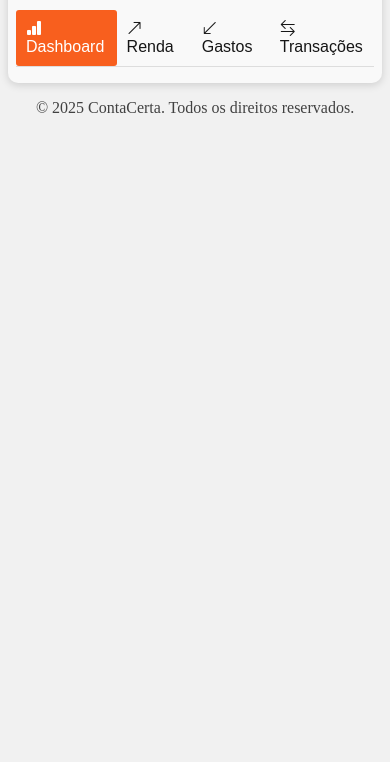
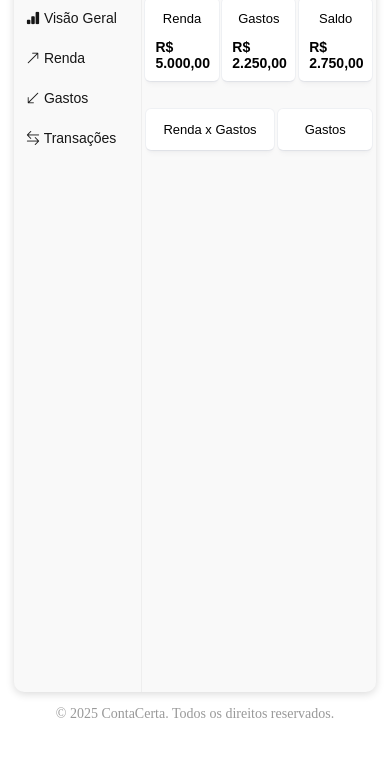
Before and after one commit to iansergio/fabrica-de-software, a plain HTML site: page index.html in a window 390 px wide. Shown: the part 82-844 px from the top of the page. Drawn offline with nearby package versions, Linux system fonts and the light colour scheme.

Commit message:
fix css and structure

```diff
--- /dev/null
+++ b/css/general.css
@@ -0,0 +1,67 @@
+.container {
+    display: flex;
+    align-items: center;
+    justify-content: space-evenly;
+    margin-bottom: 2em;
+}
+
+section {
+    width: 75%;
+}
+
+section h3 {
+    font-size: 15px;
+    font-weight: normal;
+    text-align: center;
+    padding: 0;
+}
+
+section p {
+    font-size: 20px;
+    margin: 10px;
+    padding: 0;
+    font-weight: bold;
+}
+
+.container .info-item {
+    width: 31.2%;
+    border-radius: 5px;
+    background-color: #ffffff;
+    box-shadow: rgba(14, 63, 126, 0.04) 0px 0px 0px 1px, rgba(42, 51, 69, 0.04) 0px 1px 1px -0.5px, rgba(42, 51, 70, 0.04) 0px 3px 3px -1.5px, rgba(42, 51, 70, 0.04) 0px 6px 6px -3px;
+}
+
+.container .graph-item:first-child {
+    width: 55%;
+}
+
+.container .graph-item {
+    width: 40%;
+    border-radius: 5px;
+    background-color: #ffffff;
+    box-shadow: rgba(14, 63, 126, 0.04) 0px 0px 0px 1px, rgba(42, 51, 69, 0.04) 0px 1px 1px -0.5px, rgba(42, 51, 70, 0.04) 0px 3px 3px -1.5px, rgba(42, 51, 70, 0.04) 0px 6px 6px -3px;
+}
+
+canvas {
+    width: 100% !important;
+    height: 300px !important;
+}
+
+
+/*
+.container .graph-item h3 {
+    font-size: 12px;
+} */
+
+@media (max-width: 600px) {
+    section {
+        width: 70%;
+    }
+
+    section h3 {
+        font-size: 13px;
+    }
+
+    section p {
+        font-size: 14px;
+    }
+}
--- a/css/style.css
+++ b/css/style.css
@@ -1,35 +1,28 @@
 body {
     margin: 0;
-    padding: 2.7rem;
-    height: 100%;
-    box-sizing: border-box;
-    display: flex;
-    flex-direction: column;
-    align-items: center;
-    justify-content: center;
-    background-color: #f1f1f1;
+    padding: 0;
 }
 
 main {
     display: flex;
-    padding: 0.5em;
-    padding-bottom: 1em;
-    width: 100%;
-    height: 45rem;
+    height: 90vh;
+    font-size: 15px;
     font-family: sans-serif;
+    border-radius: 10px;
+    margin: 0 auto;
+    margin: 1em;
     background-color: #f9f9f9;
-    border-radius: 10px;
     box-shadow: rgba(0, 0, 0, 0.15) 0px 2px 8px;
 }
 
 aside {
     width: 25%;
+    border-right: 1px solid #eeeeee;
 }
 
-aside h2 {
-    color: #161616;
-    text-align: left;
-    margin-left: 1em;
+h2 {
+    display: inline-block;
+    margin: 1em;
     font-weight: normal;
 }
 
@@ -57,104 +50,45 @@ aside nav .nav-links a {
     border-radius: 3px;
 }
 
-section {
-    border-left: 1px solid #eeeeee;
-    width: 75%;
-    display: flex;
-    flex-direction: column;
-}
-
-section h2 {
-    color: #161616;
-    text-align: left;
-    margin-left: 1em;
-    font-weight: normal;
-}
-
-section .informations {
-    display: flex;
-    align-items: center;
-    justify-content: center;
-}
-
-section .info-item {
-    width: 33.3%;
-    padding: 0 2em 0 2em;
-    margin: 0.5em;
-    border-radius: 12px;
-    background-color: #ffffff;
-    box-shadow: rgba(14, 63, 126, 0.04) 0px 0px 0px 1px, rgba(42, 51, 69, 0.04) 0px 1px 1px -0.5px, rgba(42, 51, 70, 0.04) 0px 3px 3px -1.5px, rgba(42, 51, 70, 0.04) 0px 6px 6px -3px;
-}
-
-section .info-item h3 {
-    font-weight: normal;
-    font-size: 15px;
-}
-
-section .info-item p {
-    font-weight: bold;
-    font-size: 20px;
-}
-
-section .graphs {
-    display: flex;
-    align-items: flex-start;
-    justify-content: center;
-}
-
-section .graphs .graph-item{
-    width: 40%;
-    padding: 0 2em 0 2em;
-    margin: 0.5em;
-    border-radius: 12px;
-    background-color: #ffffff;
-    box-shadow: rgba(14, 63, 126, 0.04) 0px 0px 0px 1px, rgba(42, 51, 69, 0.04) 0px 1px 1px -0.5px, rgba(42, 51, 70, 0.04) 0px 3px 3px -1.5px, rgba(42, 51, 70, 0.04) 0px 6px 6px -3px;
-}
-
-section .graphs .graph-item:first-child{
-    width: 60%;
-}
-
 footer {
     position: relative;
     bottom: 0;
-    left: 0;
     text-align: center;
-    color: #161616;
-    opacity: 80%;
+    color: #999999;
 }
 
-@media (max-width: 856px) {
-    body {
-        padding: 1rem;
-    }
+footer p {
+    margin: 0;
+    padding: 0;
+}
 
+/* ≤ 600px: Mobile */
+@media (max-width: 600px) {
     main {
-        flex-direction: column;
-        width: 100%;
-        height: auto;
-        box-shadow: none;
-        border-radius: 10px;
-        box-shadow: rgba(0, 0, 0, 0.15) 0px 2px 8px;
+        font-size: 14px;
     }
 
     aside {
-        width: 100%;
-        border-bottom: 1px solid #dddddd;
+       width: 35%;
     }
 
-    aside nav .nav-links {
-        display: flex;
-        justify-content: center;
-    }
+    footer {
+        font-size: 14px;
 
-    section {
-        width: 100%;
-        border-left: none;
-    }
-
-    aside nav .nav-links a {
-        padding: 10px;
-        font-size: 16px;
     }
 }
+
+/* 601px–900px: Tablet */
+/* @media (min-width: 601px) and (max-width: 900px) { } */
+
+/* 901px–1200px: Small desktop */
+/* @media (min-width: 901px) and (max-width: 1200px) { } */
+
+/* >1200px: Large screens */
+/* @media (min-width: 1201px) { } */
+
+
+/* @media (max-width: 656px) {
+
+
+} */
--- a/index.html
+++ b/index.html
@@ -7,19 +7,21 @@
     <title>ContaCerta</title>
     <link href="https://cdn.jsdelivr.net/npm/bootstrap-icons@1.10.5/font/bootstrap-icons.css" rel="stylesheet">
     <link rel="stylesheet" href="css/style.css">
+    <link rel="stylesheet" href="/css/general.css">
 </head>
 
 <body>
-    <header></header>
     <main>
         <aside>
             <nav>
-                <h2>Finanças</h2>
+                <h2>ContaCerta</h2>
                 <div class="nav-links">
-                    <a class="active" onclick="loadPage('pages/dashboard.html', this)"><i class="bi bi-bar-chart-fill"></i> Dashboard</a>
+                    <a id="load" onclick="loadPage('pages/general.html', this)"><i class="bi bi-bar-chart-fill"></i>
+                        Visão Geral</a>
                     <a onclick="loadPage('pages/income.html', this)"><i class="bi bi-arrow-up-right"></i></i> Renda</a>
                     <a onclick="loadPage('pages/expenses.html', this)"><i class="bi bi-arrow-down-left"></i> Gastos</a>
-                    <a onclick="loadPage('pages/transactions.html', this)"><i class="bi bi-arrow-left-right"></i> Transações</a>
+                    <a onclick="loadPage('pages/transactions.html', this)"><i class="bi bi-arrow-left-right"></i>
+                        Transações</a>
                 </div>
             </nav>
         </aside>
--- a/js/main.js
+++ b/js/main.js
@@ -15,5 +15,8 @@ const loadPage = (page, element) => {
     links.forEach(link => link.classList.remove("active"))
 
     element.classList.add("active");
+}
 
-}
+window.addEventListener('DOMContentLoaded', () => {
+    loadPage('pages/general.html');
+});
--- a/pages/dashboard.html
+++ b/pages/general.html
@@ -1,5 +1,5 @@
-<h2>Dashboard</h2>
-<div class="informations">
+<h2>Visão Geral</h2>
+<div class="container">
     <div class="info-item">
         <h3>Renda</h3>
         <p>R$ 5.000,00</p>
@@ -14,13 +14,11 @@
     </div>
 </div>
 
-<div class="graphs">
+<div class="container">
     <div class="graph-item">
         <h3>Renda x Gastos</h3>
-        <div id="trace-graph"></div>
     </div>
     <div class="graph-item">
-        <h3>Gastos por categoria</h3>
-        <div id="pie-graph"></div>
+        <h3>Gastos</h3>
     </div>
 </div>
```
